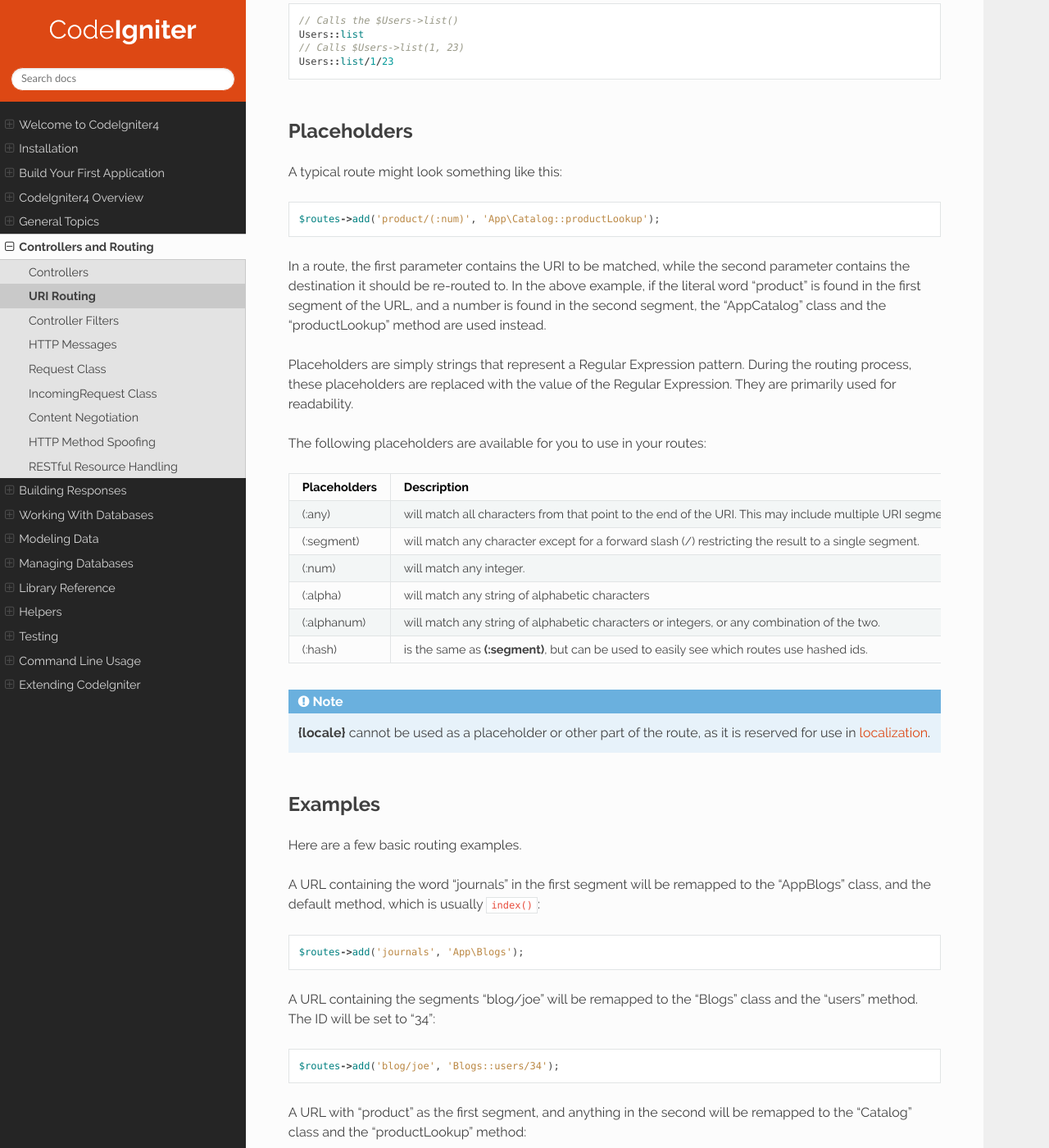
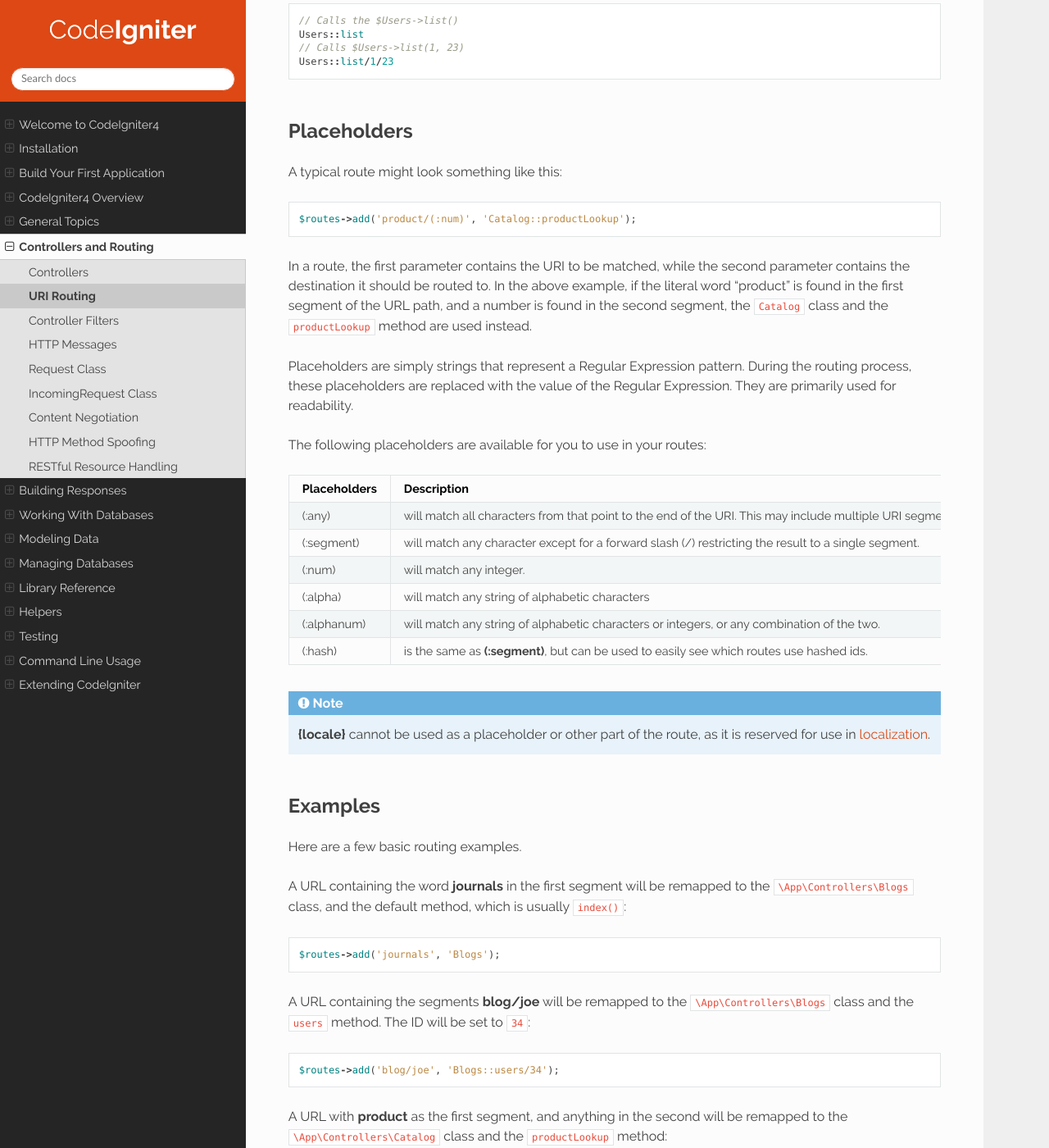
Before and after one commit to NEKOGET/ci4_user_guide_src, a Sphinx documentation site: the page built from source/incoming/routing.rst, in a window 1280 px wide and 1400 px high, scrolled down 1638 px. Shown: the whole window at 82% size. Built offline with Sphinx 7.4.7 and the Read the Docs theme 2.0.0, drawn with Linux system fonts in a browser that asks for light colours; some of the changed text lies outside the part shown.

Commit message:
docs: fix descriptions
The default namespace is `App\Controllers`.

```diff
--- a/source/incoming/routing.rst
+++ b/source/incoming/routing.rst
@@ -47,12 +47,12 @@ Placeholders
 
 A typical route might look something like this::
 
-    $routes->add('product/(:num)', 'App\Catalog::productLookup');
+    $routes->add('product/(:num)', 'Catalog::productLookup');
 
 In a route, the first parameter contains the URI to be matched, while the second parameter
-contains the destination it should be re-routed to. In the above example, if the literal word
-"product" is found in the first segment of the URL, and a number is found in the second segment,
-the "App\Catalog" class and the "productLookup" method are used instead.
+contains the destination it should be routed to. In the above example, if the literal word
+"product" is found in the first segment of the URL path, and a number is found in the second segment,
+the ``Catalog`` class and the ``productLookup`` method are used instead.
 
 Placeholders are simply strings that represent a Regular Expression pattern. During the routing
 process, these placeholders are replaced with the value of the Regular Expression. They are primarily
@@ -79,23 +79,23 @@ Examples
 
 Here are a few basic routing examples.
 
-A URL containing the word "journals" in the first segment will be remapped to the "App\Blogs" class,
+A URL containing the word **journals** in the first segment will be remapped to the ``\App\Controllers\Blogs`` class,
 and the default method, which is usually ``index()``::
 
-    $routes->add('journals', 'App\Blogs');
+    $routes->add('journals', 'Blogs');
 
-A URL containing the segments "blog/joe" will be remapped to the “\Blogs” class and the “users” method.
-The ID will be set to “34”::
+A URL containing the segments **blog/joe** will be remapped to the ``\App\Controllers\Blogs`` class and the ``users`` method.
+The ID will be set to ``34``::
 
     $routes->add('blog/joe', 'Blogs::users/34');
 
-A URL with “product” as the first segment, and anything in the second will be remapped to the “\Catalog” class
-and the “productLookup” method::
+A URL with **product** as the first segment, and anything in the second will be remapped to the ``\App\Controllers\Catalog`` class
+and the ``productLookup`` method::
 
     $routes->add('product/(:any)', 'Catalog::productLookup');
 
-A URL with “product” as the first segment, and a number in the second will be remapped to the “\Catalog” class
-and the “productLookupByID” method passing in the match as a variable to the method::
+A URL with **product** as the first segment, and a number in the second will be remapped to the ``\App\Controllers\Catalog`` class
+and the ``productLookupByID`` method passing in the match as a variable to the method::
 
     $routes->add('product/(:num)', 'Catalog::productLookupByID/$1');
 
@@ -505,7 +505,9 @@ Default Namespace
 -----------------
 
 When matching a controller to a route, the router will add the default namespace value to the front of the controller
-specified by the route. By default, this value is empty, which leaves each route to specify the fully namespaced
+specified by the route. By default, this value is ``App\Controllers``.
+
+If you set the value empty string (``''``), it leaves each route to specify the fully namespaced
 controller::
 
     $routes->setDefaultNamespace('');
```
